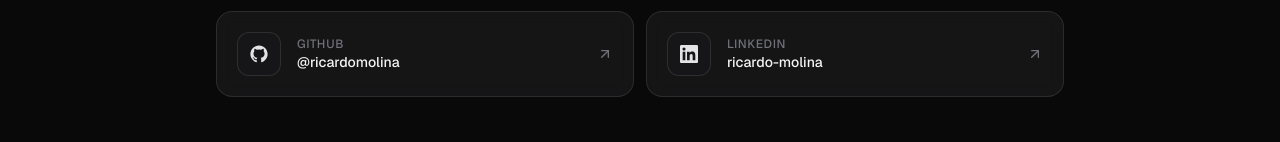
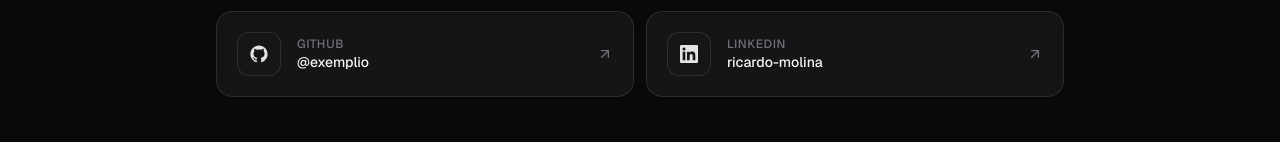
Before and after one commit to exemplio/portfolio-ricardo, a Next.js app: page / in a window 1280 px wide. Shown: the part 4030-4172 px from the top of the page. Built offline with nearby package versions, Linux system fonts and the light colour scheme.

Commit message:
Update GitHub username in profile and contact components

```diff
--- a/src/components/Contact.tsx
+++ b/src/components/Contact.tsx
@@ -30,7 +30,7 @@ export function Contact() {
     },
     {
       label: "GitHub",
-      value: "@ricardomolina",
+      value: "@exemplio",
       href: profile.github,
       icon: (
         <svg width="18" height="18" viewBox="0 0 24 24" fill="currentColor">
--- a/src/lib/profile.ts
+++ b/src/lib/profile.ts
@@ -6,7 +6,7 @@ export const profile = {
   phoneRaw: "+584141745498",
   location: "Venezuela",
   linkedin: "https://www.linkedin.com/in/ricardo-molina",
-  github: "https://github.com/ricardomolina",
+  github: "https://github.com/exemplio",
   cvPath: "/cv_ricardo_molina.pdf",
 } as const;
 
```
